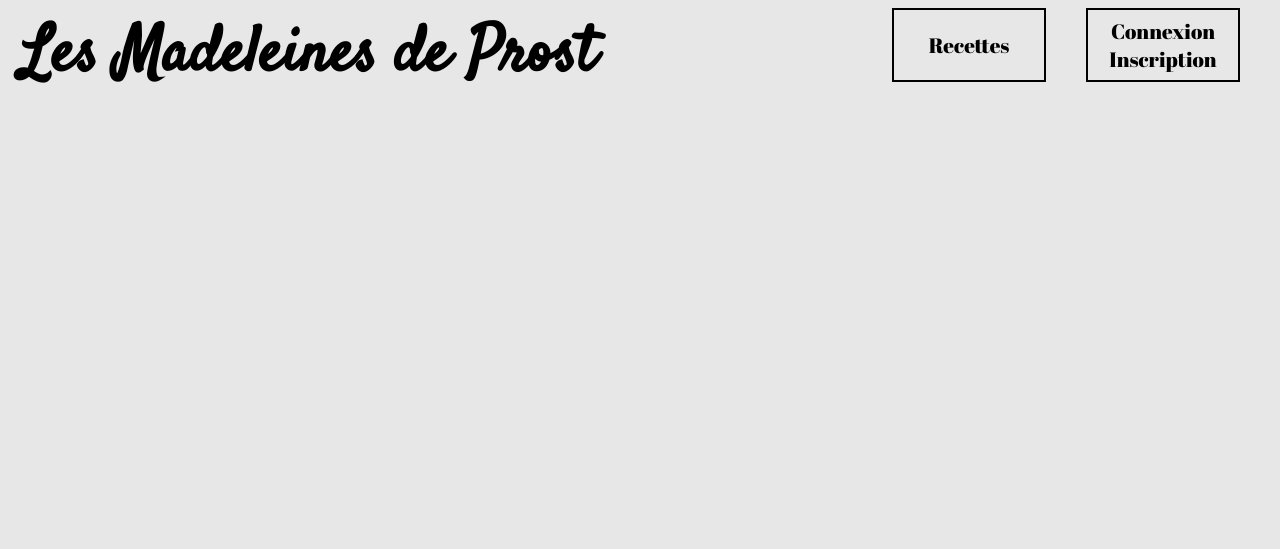
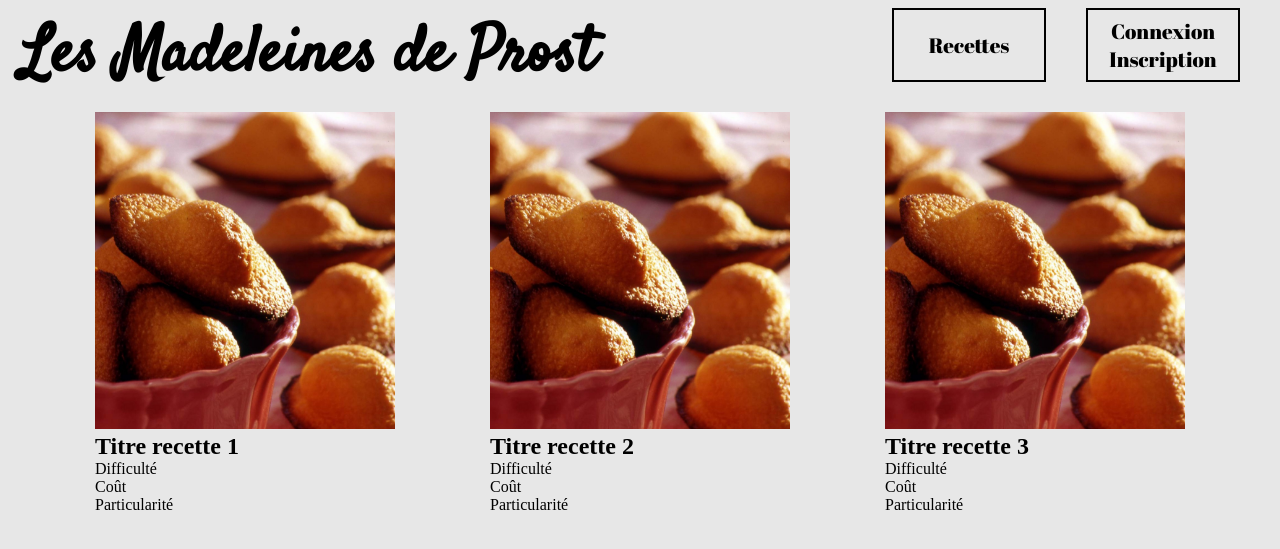
Before and after one commit to JulesVolpei/projetWeb, a PHP site: page / in a window 1280 px wide. Shown: the top 549 px of the page. Run offline with PHP 8.4, Linux system fonts and the light colour scheme.

Commit message:
recettes sur la page d'accueil

```diff
--- a/css/accueil.css
+++ b/css/accueil.css
@@ -12,6 +12,8 @@
 body{
     background-color: #e7e7e7;
 }
+
+/*--------------- Header --------------------*/
 
 header{
     margin: 10px 20px;
@@ -70,6 +72,18 @@ nav .icon{
     color: #000;
 }
 
+/*----------------- Section ----------------*/
+
+section{
+    display: flex;
+    flex-direction: row;
+    justify-content: space-evenly;
+}
+
+.recette img{
+    width: 300px;
+}
+
 @media (max-width: 1000px){
 
     header{
--- a/index.html
+++ b/index.html
@@ -31,7 +31,60 @@
     </header>
 
     <section class="recettes">
-
+        <div class="recette">
+            <img src="image/madeleines_de_mamie-970x1024.jpg" alt="img recette 1">
+            <h2>
+                Titre recette 1
+            </h2>
+            <ul>
+                <li>
+                    Difficulté
+                </li>
+                <li>
+                    Coût
+                </li>
+                <li>
+                    Particularité
+                </li>
+            </ul>
+            <span class="note"></span>
+        </div>
+        <div class="recette">
+            <img src="image/madeleines_de_mamie-970x1024.jpg" alt="img recette 2">
+            <h2>
+                Titre recette 2
+            </h2>
+            <ul>
+                <li>
+                    Difficulté
+                </li>
+                <li>
+                    Coût
+                </li>
+                <li>
+                    Particularité
+                </li>
+            </ul>
+            <span class="note"></span>
+        </div>
+        <div class="recette">
+            <img src="image/madeleines_de_mamie-970x1024.jpg" alt="img recette 3">
+            <h2>
+                Titre recette 3
+            </h2>
+            <ul>
+                <li>
+                    Difficulté
+                </li>
+                <li>
+                    Coût
+                </li>
+                <li>
+                    Particularité
+                </li>
+            </ul>
+            <span class="note"></span>
+        </div>
     </section>
     <section class="categories">
 
```
Also changed, not shown: css/recette.css (+70 -1 lines).
